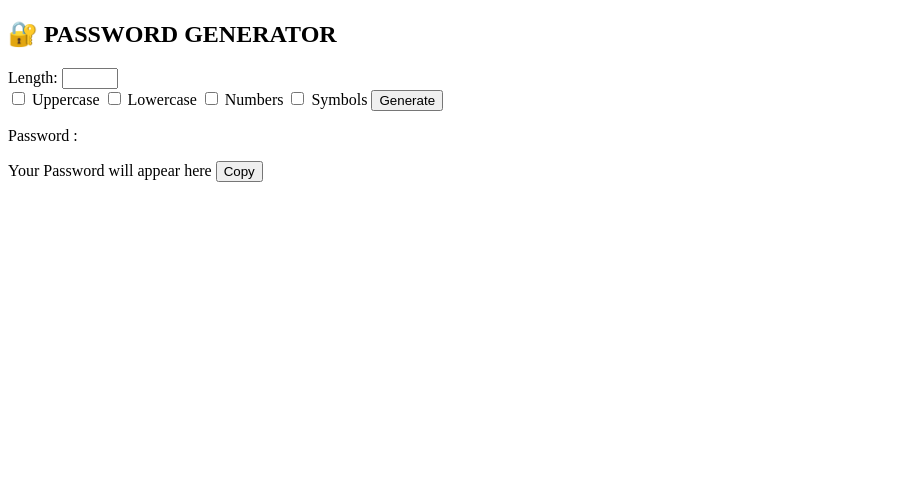
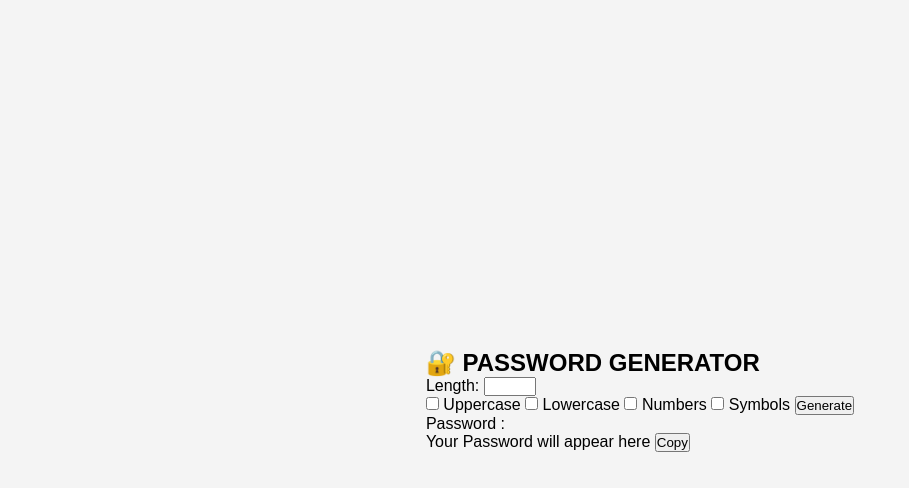
Before and after one commit to chetanchauhan715/Build-with-JS, a plain HTML site: page Password_generator/index.html in a window 1280 px wide. Shown: the whole page, without its empty margins (0-909 px from the left). Drawn offline with Linux system fonts and the light colour scheme; files that its build step writes are made by us from their sources.

Commit message:
link css and script file to HTML file

```diff
--- a/Password_generator/index.html
+++ b/Password_generator/index.html
@@ -4,6 +4,7 @@
     <meta charset="UTF-8">
     <meta name="viewport" content="width=device-width, initial-scale=1.0">
     <title>Password Generator</title>
+    <link rel="stylesheet" href="style.css">
 </head>
 <body>
 
@@ -21,16 +22,18 @@
             <label><input type="checkbox" id="numbers"> Numbers</label>
             <label><input type="checkbox" id="symbols"> Symbols</label>
 
-            <button id="generate">Generate</button>
+            <button id="generate" >Generate</button>
         </div>
 
         <div class="new-pass">
             <p>Password : </p>
         <span id="newpass">Your Password will appear here </span>
-        <button id="copy">Copy</button>
+        <button id="copy" type="button">Copy</button>
     </div>
 
     </div>
 
+    <script src="script.js"></script>
+
 </body>
 </html>
```
